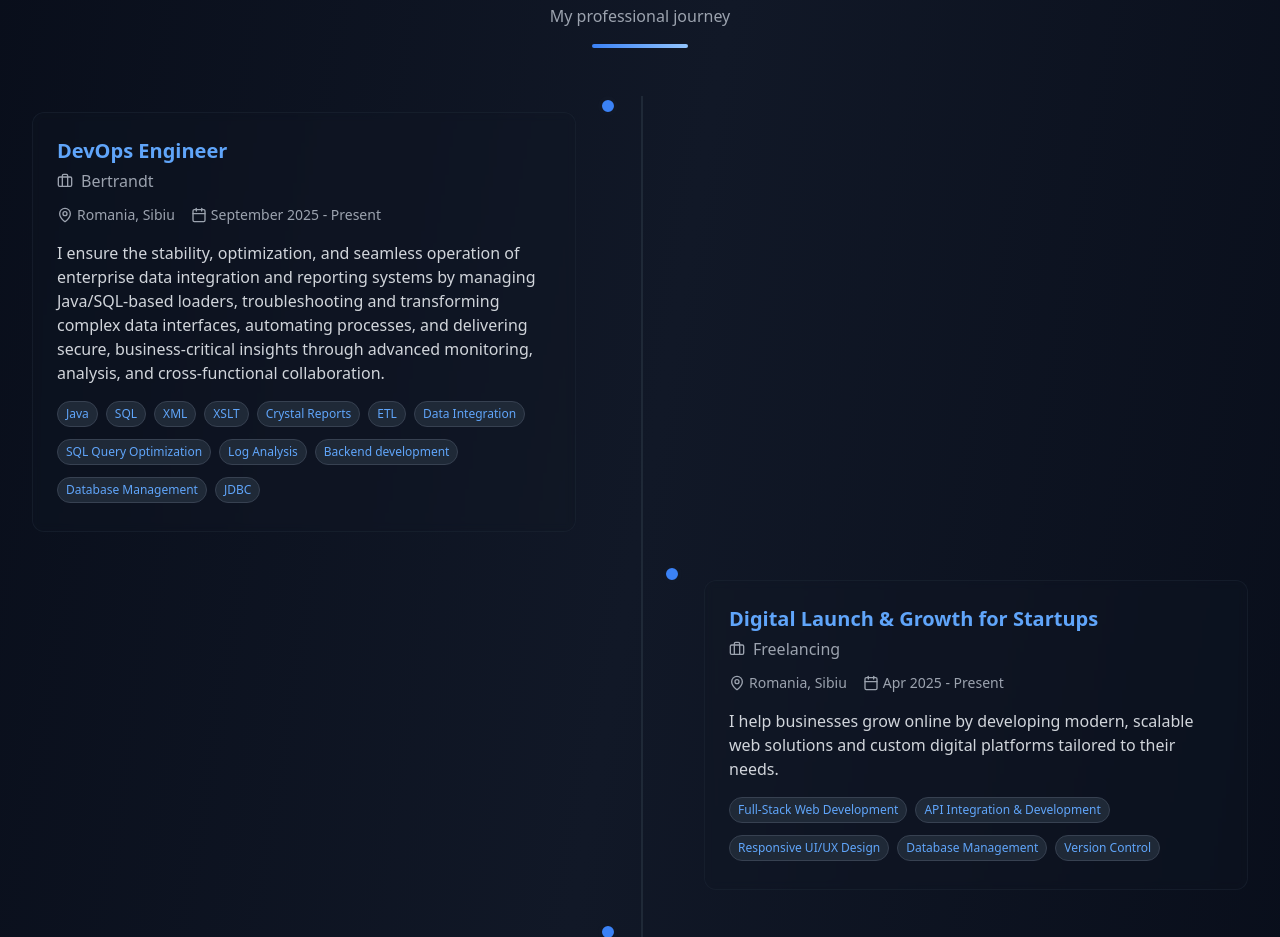
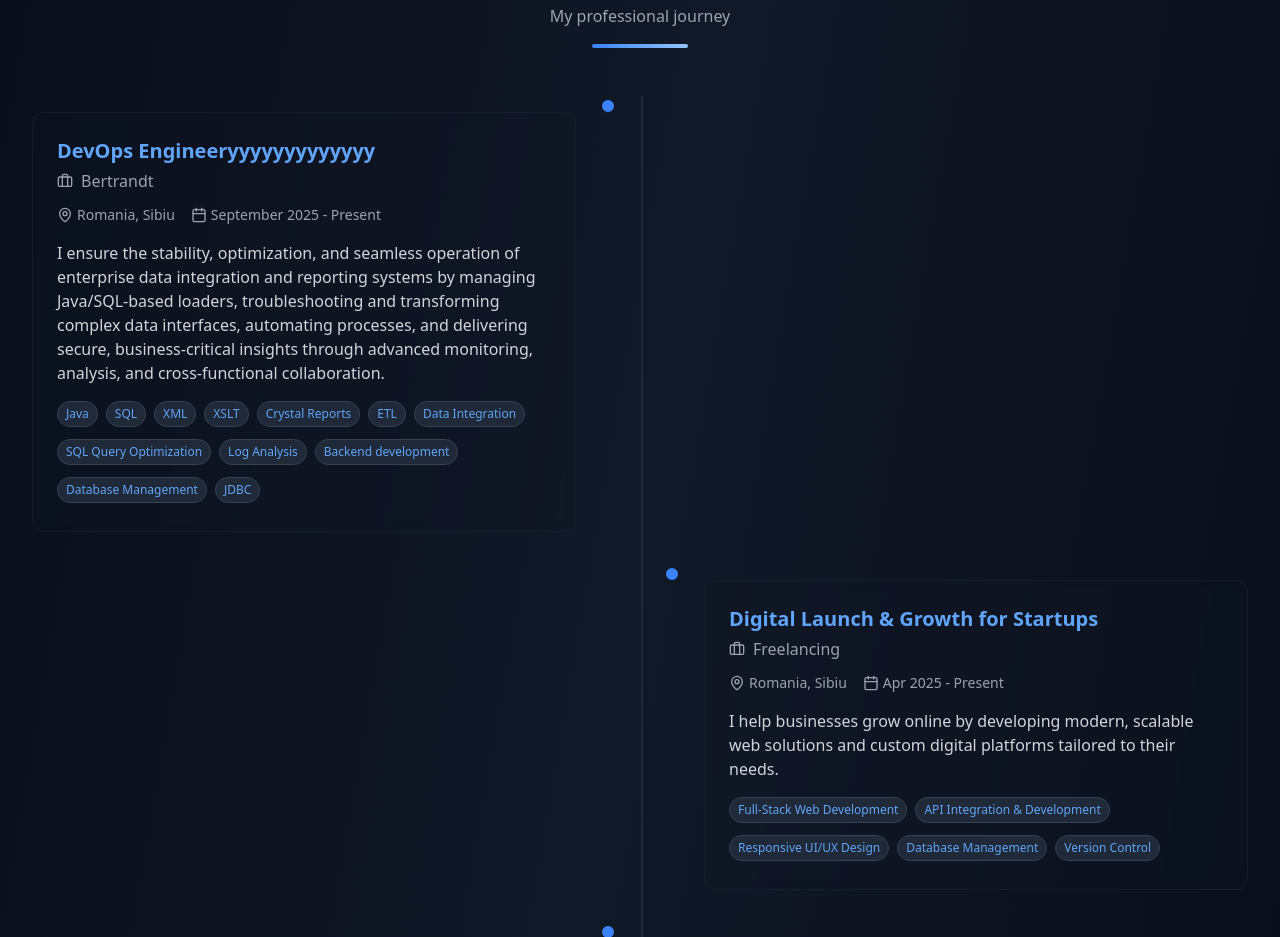
Before and after one commit to Andrei1811/personal-portfolio, a Next.js app: page / in a window 1280 px wide. Shown: the part 3160-4097 px from the top of the page. Built offline with nearby package versions, Linux system fonts and the light colour scheme.

Commit message:
Update experience section

```diff
--- a/components/sections/experience.tsx
+++ b/components/sections/experience.tsx
@@ -19,7 +19,7 @@ export default function Experience() {
 
     const experiences = [
         {
-            title: "DevOps Engineer",
+            title: "DevOps Engineeryyyyyyyyyyyyy",
             location: "Romania, Sibiu",
             company: "Bertrandt",
             period: "September 2025 - Present",
```
